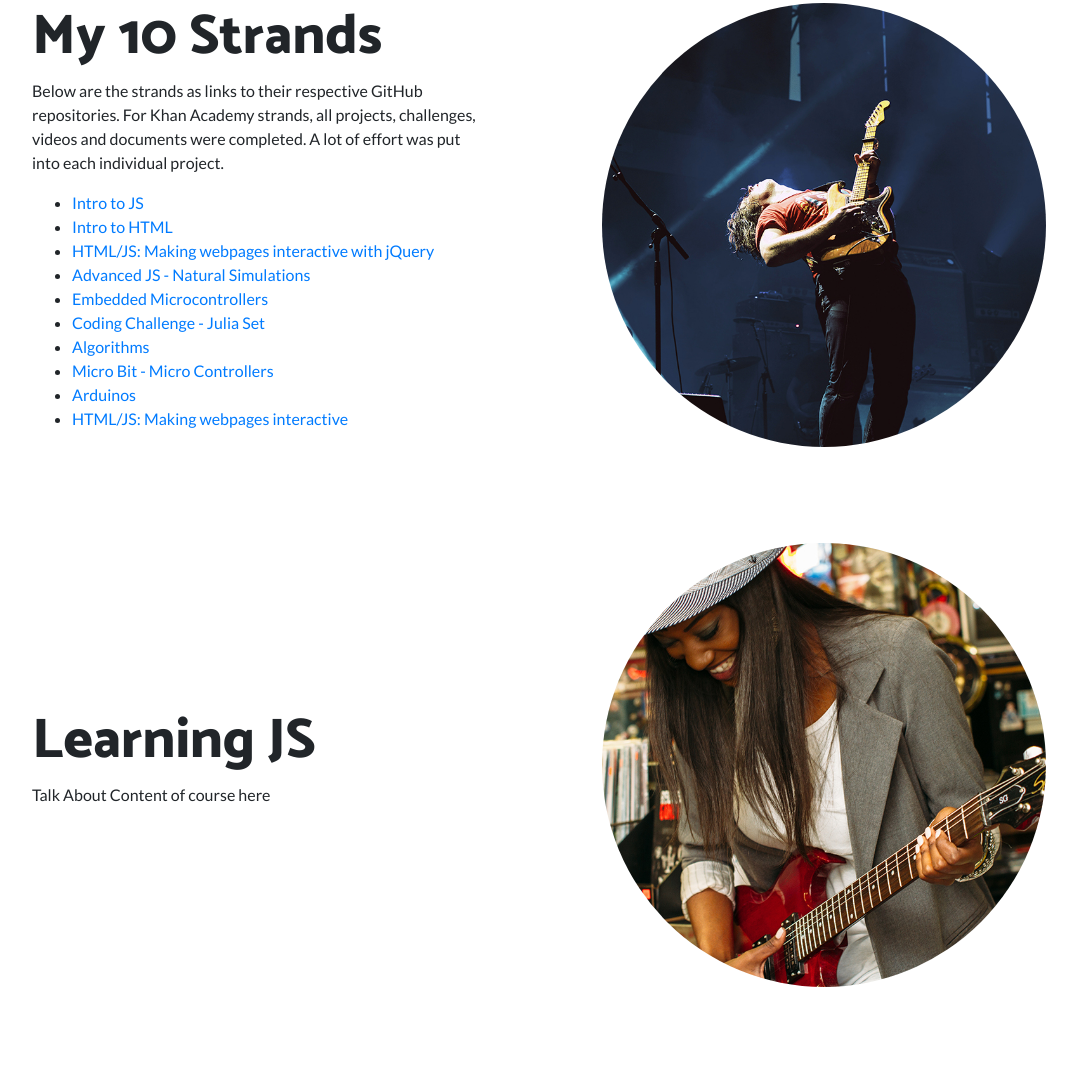
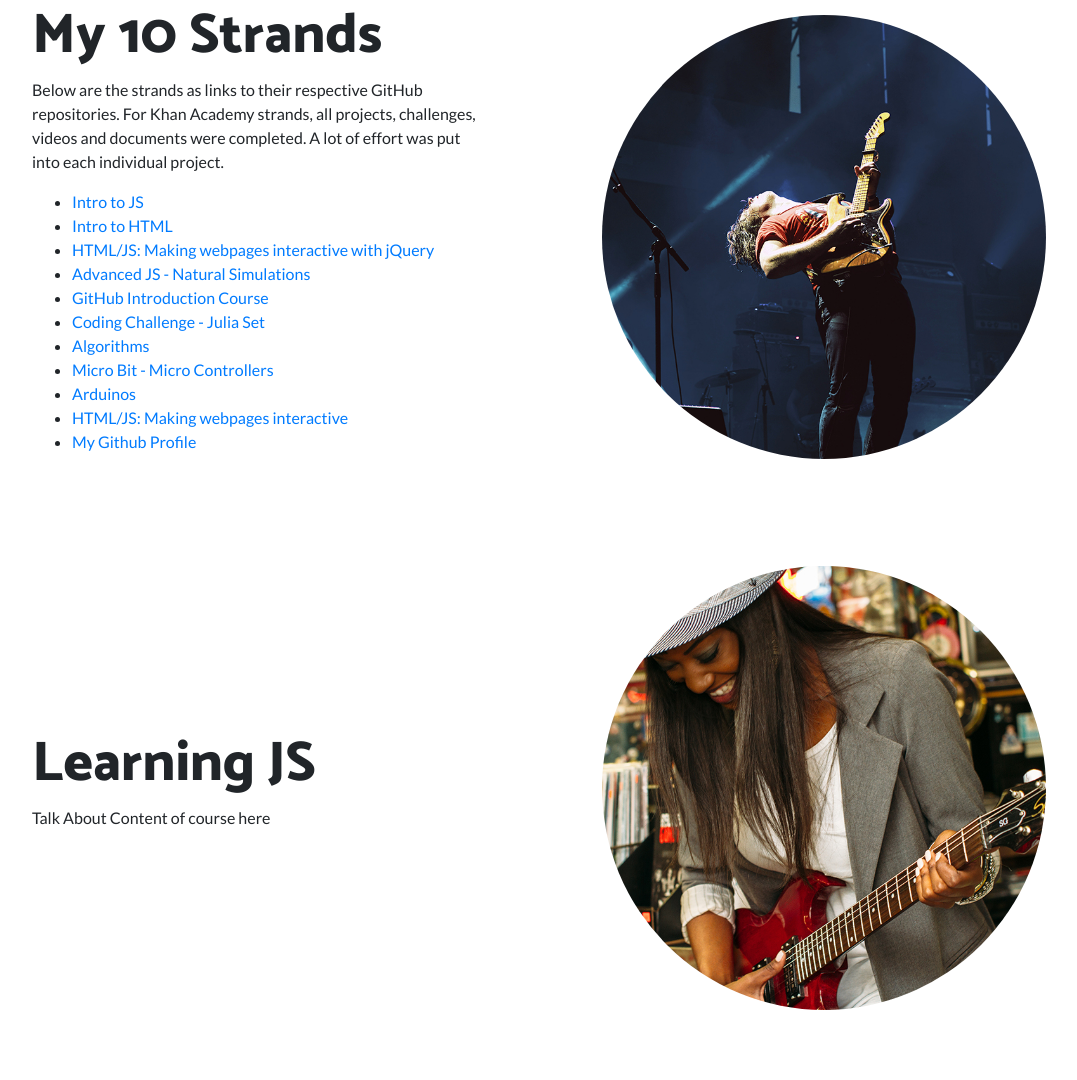
Before and after one commit to blakewhiting/blakewhiting.github.io, a website: page index.html in a window 1280 px wide. Shown: the part 727-1807 px from the top of the page, without its empty margins (101-1178 px from the left). Drawn offline with Linux system fonts and the light colour scheme.

Commit message:
Update index.html

```diff
--- a/index.html
+++ b/index.html
@@ -65,12 +65,13 @@
                 <li><a href="https://github.com/blakewhiting/KhanAcademy_Intro_To_HTML-CSS">Intro to HTML</a></li>
                 <li><a href="https://github.com/blakewhiting/KhanAcademy_Interactive_webpages_JQuery/tree/master">HTML/JS: Making webpages interactive with jQuery</a></li>
                 <li><a href="https://github.com/blakewhiting/KhanAcademy_Advanced-JS_Natural_Simulations">Advanced JS - Natural Simulations</a></li>
-                <li><a href="https://github.com/JNGUY5/Arduino">Embedded Microcontrollers</a></li>
+                <li><a href="https://github.com/blakewhiting/github-slideshow">GitHub Introduction Course</a></li>
                 <li><a href="https://github.com/OCSDB/ics4u-coding-challenge-zachtb">Coding Challenge - Julia Set</a></li>
                 <li><a href="https://github.com/blakewhiting/ICS4U_Algorithms">Algorithms</a></li>
                 <li><a href="https://github.com/blakewhiting/Micro-bit">Micro Bit - Micro Controllers</a></li>
                 <li><a href="https://github.com/OCSDB/microprocessors-course-zach">Arduinos</a></li>
                 <li><a href="https://github.com/blakewhiting/Khan_Academy_Interactive_webpages_DOM/tree/master">HTML/JS: Making webpages interactive</a></li>
+                <li><a href="https://github.com/blakewhiting">My Github Profile</a></li>
             </ul>
             </div>
           </div>
```
